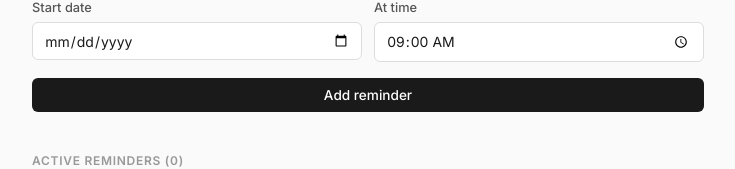
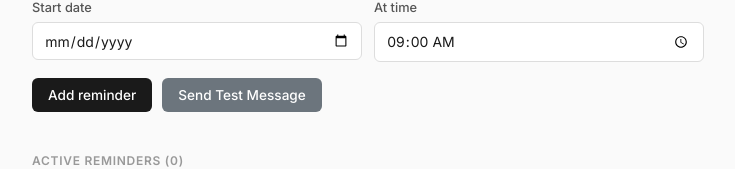
Before and after one commit to yadhupkb-web/maintenance-reminder, a React (Vite) app in the folder client/: page / in a window 1280 px wide. Shown: the part 457-626 px from the top of the page, without its empty margins (272-1007 px from the left). Built offline with nearby package versions, Linux system fonts and the light colour scheme; no server answers.

Commit message:
Add test message button to UI

```diff
--- a/client/src/components/AddTaskForm.jsx
+++ b/client/src/components/AddTaskForm.jsx
@@ -28,6 +28,31 @@ function AddTaskForm({ onAdd }) {
     });
 
     setForm({ name: '', phone: '', intervalValue: '', intervalType: 'days', time: '09:00', startDate: '' });
+  };
+
+  const handleTest = async (e) => {
+    e.preventDefault();
+    if (!form.phone.trim()) {
+      alert("Please enter a phone number or group name first.");
+      return;
+    }
+
+    const API_URL = import.meta.env.DEV ? 'http://localhost:3001' : '';
+    try {
+      const res = await fetch(`${API_URL}/api/test-message`, {
+        method: 'POST',
+        headers: { 'Content-Type': 'application/json' },
+        body: JSON.stringify({ phone: form.phone.trim() })
+      });
+      const data = await res.json();
+      if (res.ok) {
+        alert("Test message sent successfully!");
+      } else {
+        alert("Error: " + data.error);
+      }
+    } catch (err) {
+      alert("Failed to send test message: " + err.message);
+    }
   };
 
   // Get today's date in YYYY-MM-DD for the min attribute
@@ -114,7 +139,10 @@ function AddTaskForm({ onAdd }) {
         </div>
       )}
 
-      <button type="submit" className="btn-add">Add reminder</button>
+      <div style={{ display: 'flex', gap: '10px' }}>
+        <button type="submit" className="btn-add">Add reminder</button>
+        <button type="button" className="btn-add" style={{ backgroundColor: '#6c757d' }} onClick={handleTest}>Send Test Message</button>
+      </div>
     </form>
   );
 }
```
Also changed, not shown: 2 other files (tests, documents, lock files or other folders).
